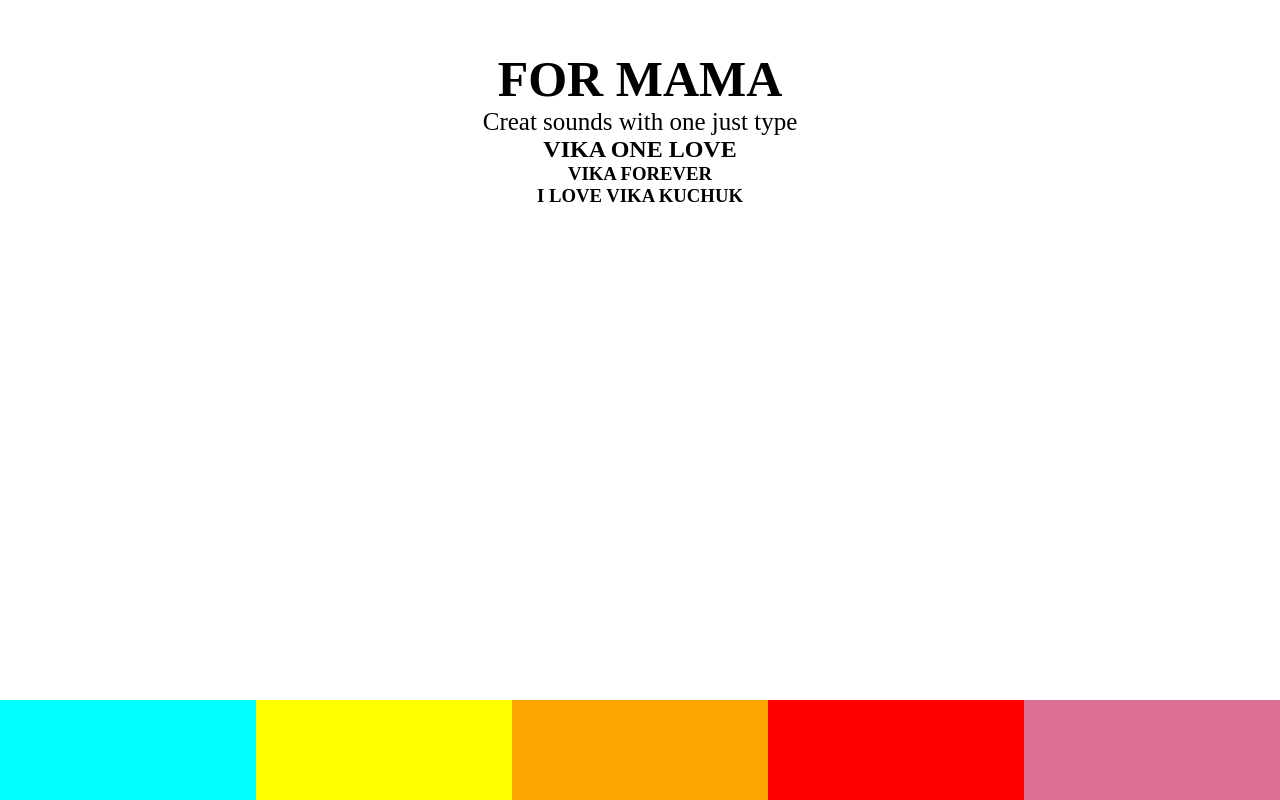
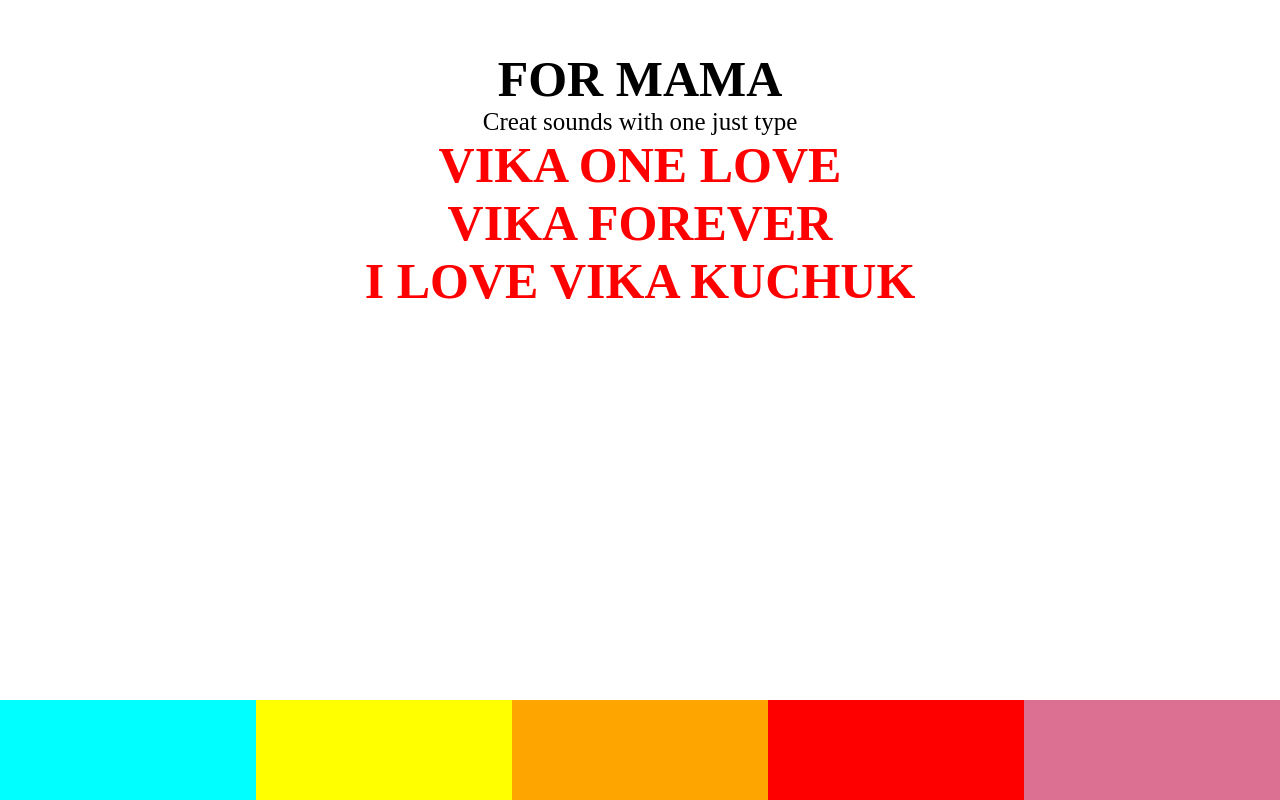
Before and after one commit to Pomello2006/tap-for-music, a plain HTML site: page index.html in a window 1280 px wide. Drawn offline with Linux system fonts and the light colour scheme.

Commit message:
Update style.css

```diff
--- a/style.css
+++ b/style.css
@@ -10,6 +10,14 @@ section{
 }
 h1{
     font-size: 50px;
+}
+h2 {
+    font-size: 50px;
+    color:red
+}
+h3 {
+    font-size: 50px;
+    color:red
 }
 p{
     font-size: 25px;
```
